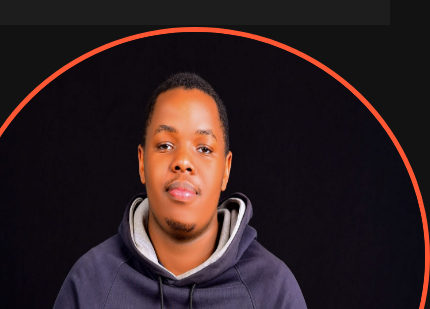
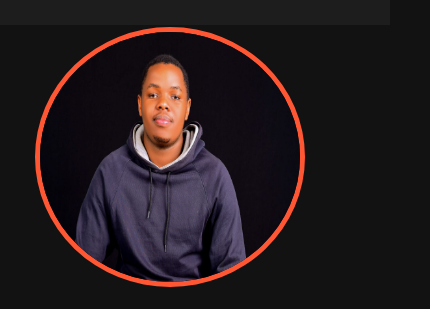
Before and after one commit to trevin-livele/trev-portfolio, a plain HTML site: page index.html in a window 390 px wide. Shown: the part 73-382 px from the top of the page, 430 px wide, since content can reach past the window. Drawn offline with Linux system fonts and the light colour scheme; a script that the page names is missing.

Commit message:
adjusted the images

```diff
--- a/style.css
+++ b/style.css
@@ -419,7 +419,8 @@ footer p {
   }
 
   .profile img {
-    margin: 0 0 20px;
+    width: 260px;
+    height: 250px;
   }
 
   .personal-info,
```
